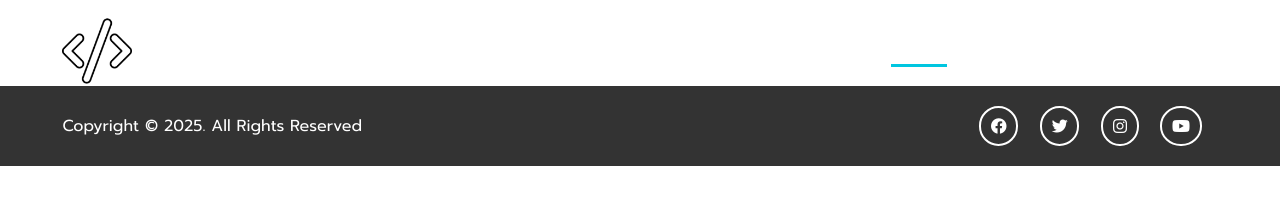
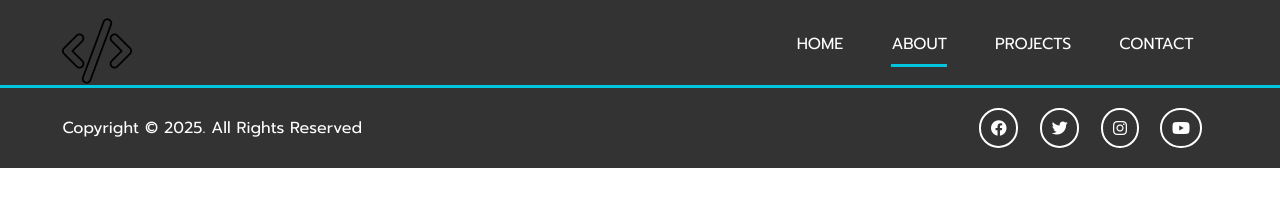
Before and after one commit to BurcuML/Freelancer, a website: page public/about.html in a window 1280 px wide. Drawn offline with nearby package versions, Linux system fonts and the light colour scheme.

Commit message:
Add header inner styles with background and border properties

```diff
--- a/scss/_header.scss
+++ b/scss/_header.scss
@@ -57,4 +57,10 @@
             display: block;
         }
     }
+
+    &__inner {
+        background: variables.$dark-color;
+        height: 5.5rem;
+        border-bottom: 3px solid variables.$primary-color;
+    }
 }
```
Also changed, not shown: public/css/main.css, 1 other file.
